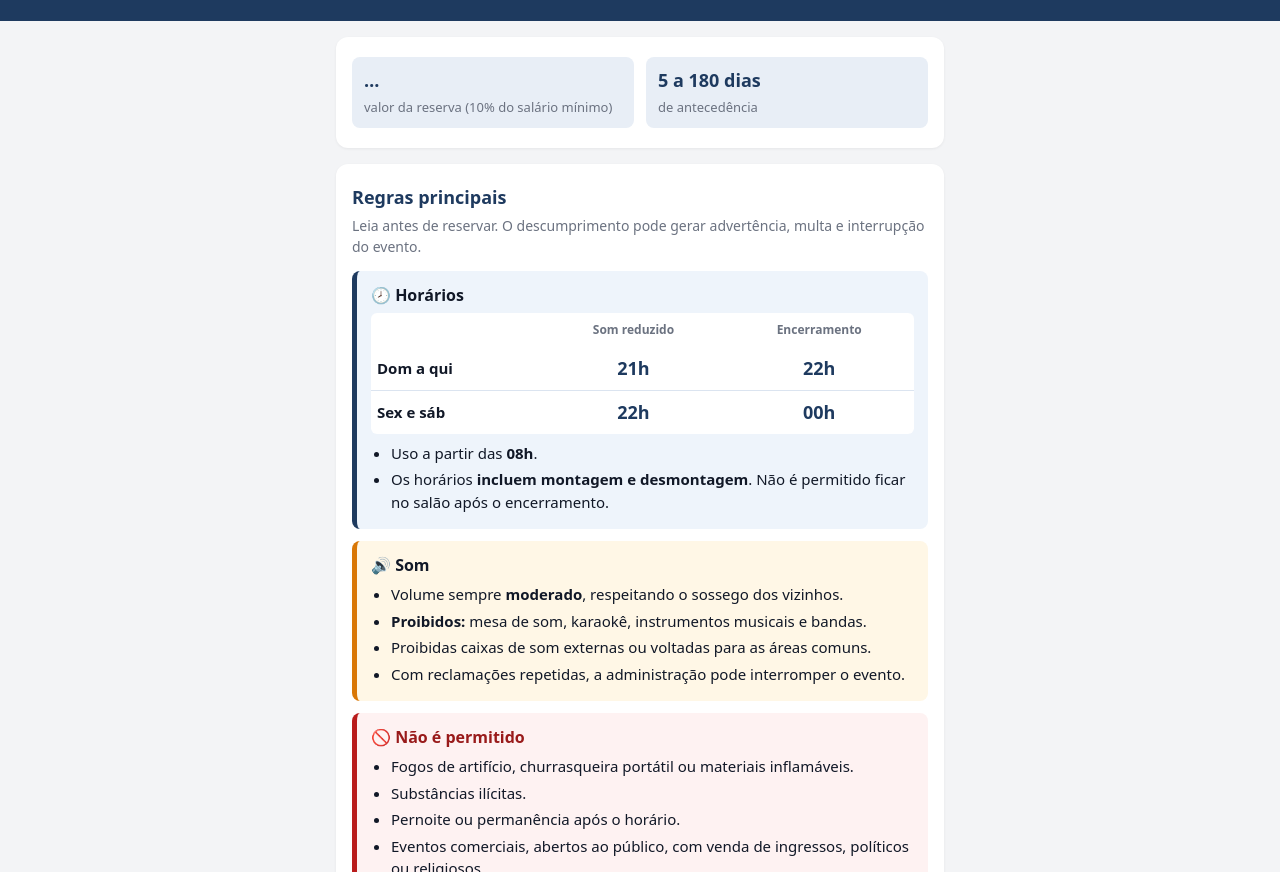
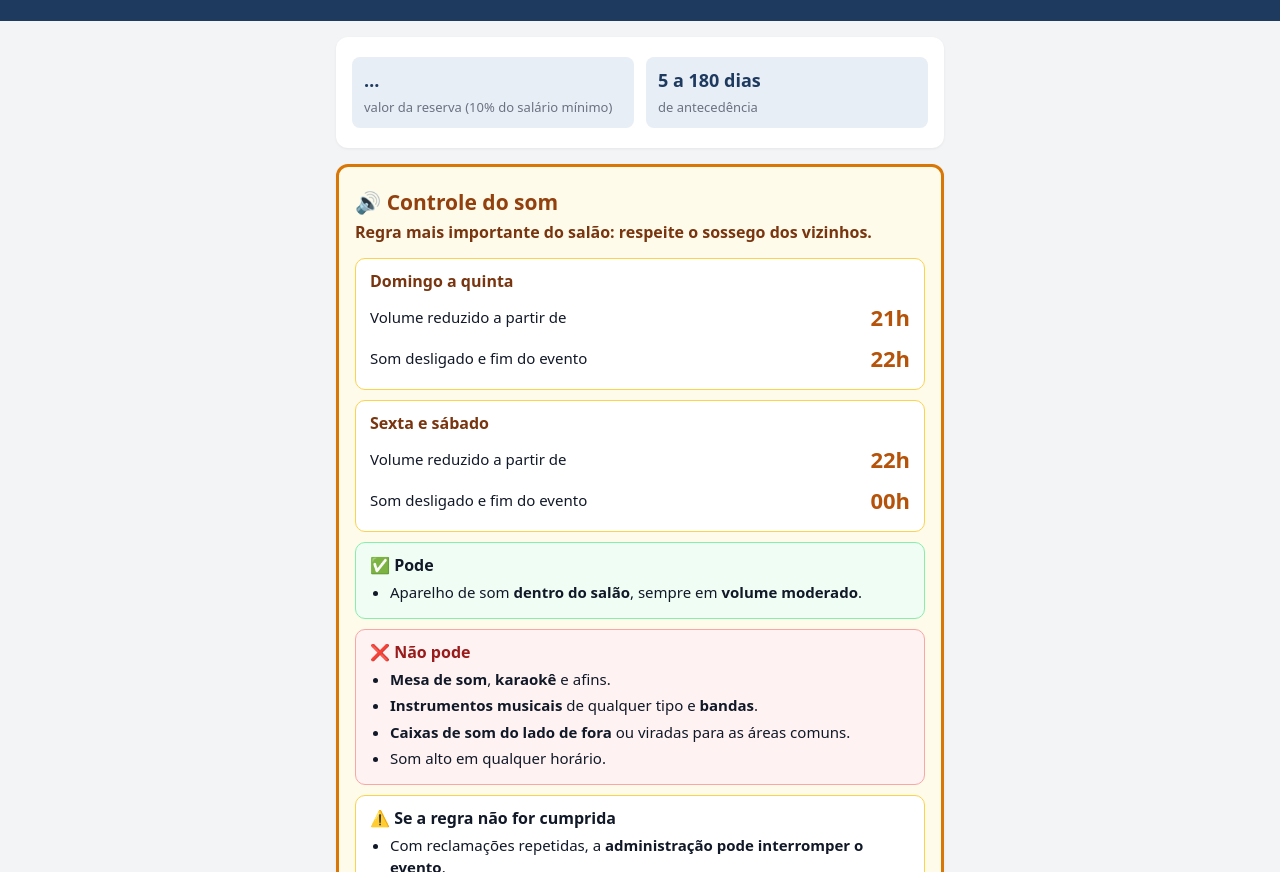
Before and after one commit to figueroa93/S-NDICA-PROFISSIONAL, a plain HTML site: page salao-dom-duarte/Index.html in a window 1280 px wide. Shown: the part 80-952 px from the top of the page. Drawn offline with Linux system fonts and the light colour scheme; a script that the page names is missing.

Commit message:
Destaca o controle do som na página, nos e-mails e na confirmação
- Seção própria 'Controle do som' (horários, pode/não pode, consequências)
- Caixa obrigatória de ciência das regras de som
- Lembrete de som com os horários do dia na tela final e nos e-mails

Co-Authored-By: Claude Opus 5.5 <noreply@anthropic.com>
Claude-Session: https://claude.ai/code/session_01TZgfruWYTgP98LvTUWdcuw

```diff
--- a/salao-dom-duarte/Index.html
+++ b/salao-dom-duarte/Index.html
@@ -37,6 +37,28 @@
     .resumo div { background: var(--cor-clara); border-radius: 8px; padding: 10px 12px; }
     .resumo b { display: block; font-size: 18px; color: var(--cor); }
     .resumo span { font-size: 13px; color: var(--suave); }
+
+    /* Controle do som */
+    .som-destaque { border: 3px solid #d97706; background: #fffbeb; }
+    .som-destaque h2 { color: #92400e; font-size: 21px; margin-bottom: 2px; }
+    .som-sub { margin: 0 0 14px; font-weight: 600; color: #78350f; }
+    .som-horarios { display: grid; grid-template-columns: 1fr; gap: 10px; }
+    .som-dia { background: #fff; border-radius: 10px; padding: 10px 14px; border: 1px solid #fcd34d; }
+    .som-dia > b { display: block; margin-bottom: 4px; color: #78350f; }
+    .som-linha { display: flex; justify-content: space-between; align-items: center; gap: 12px;
+                 padding: 4px 0; font-size: 15px; }
+    .som-linha strong { font-size: 22px; color: #b45309; flex: 0 0 auto; }
+    .som-bloco { border-radius: 10px; padding: 10px 14px; margin-top: 10px; }
+    .som-bloco h3 { margin: 0 0 4px; font-size: 16px; }
+    .som-bloco ul { margin: 0; padding-left: 20px; font-size: 15px; }
+    .som-bloco li { margin: 4px 0; }
+    .som-bloco.pode { background: #f0fdf4; border: 1px solid #86efac; }
+    .som-bloco.nao-pode { background: #fef2f2; border: 1px solid #fca5a5; }
+    .som-bloco.nao-pode h3 { color: #991b1b; }
+    .som-bloco.consequencia { background: #fff; border: 1px solid #fcd34d; }
+    .som-base { margin: 10px 0 0; font-size: 12px; color: var(--suave); }
+    .lembrete-som { background: #fffbeb; border: 2px solid #d97706; border-radius: 10px; padding: 12px;
+                    text-align: left; margin-top: 12px; }
 
     /* Regras principais */
     .regras h2 { margin-bottom: 4px; }
@@ -129,6 +151,51 @@
         </div>
       </section>
 
+      <section class="som-destaque" aria-labelledby="titulo-som">
+        <h2 id="titulo-som"><span aria-hidden="true">🔊</span> Controle do som</h2>
+        <p class="som-sub">Regra mais importante do salão: respeite o sossego dos vizinhos.</p>
+
+        <div class="som-horarios">
+          <div class="som-dia">
+            <b>Domingo a quinta</b>
+            <div class="som-linha"><span>Volume reduzido a partir de</span><strong>21h</strong></div>
+            <div class="som-linha"><span>Som desligado e fim do evento</span><strong>22h</strong></div>
+          </div>
+          <div class="som-dia">
+            <b>Sexta e sábado</b>
+            <div class="som-linha"><span>Volume reduzido a partir de</span><strong>22h</strong></div>
+            <div class="som-linha"><span>Som desligado e fim do evento</span><strong>00h</strong></div>
+          </div>
+        </div>
+
+        <div class="som-bloco pode">
+          <h3>✅ Pode</h3>
+          <ul>
+            <li>Aparelho de som <b>dentro do salão</b>, sempre em <b>volume moderado</b>.</li>
+          </ul>
+        </div>
+
+        <div class="som-bloco nao-pode">
+          <h3>❌ Não pode</h3>
+          <ul>
+            <li><b>Mesa de som</b>, <b>karaokê</b> e afins.</li>
+            <li><b>Instrumentos musicais</b> de qualquer tipo e <b>bandas</b>.</li>
+            <li><b>Caixas de som do lado de fora</b> ou viradas para as áreas comuns.</li>
+            <li>Som alto em qualquer horário.</li>
+          </ul>
+        </div>
+
+        <div class="som-bloco consequencia">
+          <h3>⚠️ Se a regra não for cumprida</h3>
+          <ul>
+            <li>Com reclamações repetidas, a <b>administração pode interromper o evento</b>.</li>
+            <li>Descumprir os horários pode gerar <b>multa</b> e outras penalidades.</li>
+            <li>Primeiro vem uma <b>advertência</b>; se repetir, <b>multa de 50% até 5 vezes a cota condominial</b>.</li>
+          </ul>
+        </div>
+        <p class="som-base">Regulamento do salão, itens 3, 4, 9 e 12 — aprovado em assembleia em 11/12/2025.</p>
+      </section>
+
       <section class="regras" aria-labelledby="titulo-regras">
         <h2 id="titulo-regras">Regras principais</h2>
         <p class="regras-intro">Leia antes de reservar. O descumprimento pode gerar advertência, multa e interrupção do evento.</p>
@@ -145,16 +212,6 @@
           <ul>
             <li>Uso a partir das <b>08h</b>.</li>
             <li>Os horários <b>incluem montagem e desmontagem</b>. Não é permitido ficar no salão após o encerramento.</li>
-          </ul>
-        </div>
-
-        <div class="regra som">
-          <h3><span aria-hidden="true">🔊</span> Som</h3>
-          <ul>
-            <li>Volume sempre <b>moderado</b>, respeitando o sossego dos vizinhos.</li>
-            <li><b>Proibidos:</b> mesa de som, karaokê, instrumentos musicais e bandas.</li>
-            <li>Proibidas caixas de som externas ou voltadas para as áreas comuns.</li>
-            <li>Com reclamações repetidas, a administração pode interromper o evento.</li>
           </ul>
         </div>
 
@@ -235,6 +292,10 @@
             <input type="checkbox" id="aceite" name="aceite">
             <span>Li e concordo com o regulamento do Salão de Festas.</span>
           </label>
+          <label class="aceite">
+            <input type="checkbox" id="aceiteSom" name="aceiteSom">
+            <span>Estou ciente das regras de <u>controle do som</u> (volume reduzido e horário de encerramento) e sou responsável por cumpri-las.</span>
+          </label>
           <button type="submit" class="botao" id="enviar">Solicitar reserva</button>
           <div class="erro" id="erro" role="alert"></div>
         </section>
@@ -249,6 +310,7 @@
         <div class="protocolo" id="r-protocolo"></div>
         <p id="r-data"></p>
         <p>Sua data fica <b>pré-reservada</b>. Ela só é confirmada após o pagamento.</p>
+        <div class="lembrete-som" id="r-som"></div>
       </section>
 
       <section class="sucesso">
@@ -373,7 +435,7 @@
         var dados = {
           nome: f.nome.value, apto: f.apto.value, bloco: f.bloco.value, telefone: f.telefone.value,
           email: f.email.value, observacoes: f.observacoes.value, site: f.site.value,
-          aceite: f.aceite.checked, data: escolhida
+          aceite: f.aceite.checked, aceiteSom: f.aceiteSom.checked, data: escolhida
         };
         if (!info) return mostrarErro('Aguarde as datas carregarem.');
         if (!escolhida) return mostrarErro('Escolha uma data no calendário (passo 1).');
@@ -383,6 +445,7 @@
         if (dados.telefone.replace(/\D/g, '').length < 10) return mostrarErro('Informe um telefone com DDD.');
         if (!/^[^\s@]+@[^\s@]+\.[^\s@]+$/.test(dados.email.trim())) return mostrarErro('Informe um e-mail válido.');
         if (!dados.aceite) return mostrarErro('Marque que leu e concorda com o regulamento.');
+        if (!dados.aceiteSom) return mostrarErro('Marque que está ciente das regras de controle do som.');
 
         mostrarErro('');
         var botao = $('enviar');
@@ -404,6 +467,10 @@
         $('resultado').style.display = 'block';
         $('r-protocolo').textContent = r.protocolo;
         $('r-data').textContent = r.dataExtenso + ' — ' + r.horario;
+        $('r-som').innerHTML = '🔊 <b>No dia do seu evento:</b> volume reduzido a partir das <b></b> e som desligado às <b></b>. ' +
+          'Mesa de som, karaokê, instrumentos e bandas não são permitidos.';
+        $('r-som').querySelectorAll('b')[1].textContent = r.somReduzido;
+        $('r-som').querySelectorAll('b')[2].textContent = r.encerramento;
         $('r-valor').textContent = moeda(r.valor);
         $('r-copia').value = r.pix;
         $('r-dados').innerHTML = '';
--- a/salao-dom-duarte/testes/testar-celular.js
+++ b/salao-dom-duarte/testes/testar-celular.js
@@ -14,7 +14,7 @@ const mock = `<script>
       ocupadas: ['2026-11-07', '2026-11-13', '2026-11-20'],
       horarios: [0,1,2,3,4,5,6].map(function (d) { return d >= 5 ? {inicio:'08h',somReduzido:'22h',encerramento:'00h'} : {inicio:'08h',somReduzido:'21h',encerramento:'22h'}; }) }; },
     solicitarReserva: function () { return { protocolo: 'DD20261114-AB12', dataExtenso: 'sábado, 14/11/2026',
-      horario: 'das 08h às 00h (som reduzido às 22h)', valor: 162.1,
+      horario: 'das 08h às 00h (som reduzido às 22h)', somReduzido: '22h', encerramento: '00h', valor: 162.1,
       pix: '00020126360014br.gov.bcb.pix0114686812790001505204000053039865406162.105802BR5915Cond Dom Duarte6014RIO DE JANEIRO62180514DD20261114AB126304ABCD',
       chave: '68681279000150', favorecido: 'Cond Dom Duarte', banco: 'C6 Bank',
       emailAdmin: 'domduartecondominio@gmail.com', telefoneAdmin: '(21) 2454-7602' }; }
@@ -61,6 +61,7 @@ const html = fs.readFileSync(path.join(raiz, 'Index.html'), 'utf8')
   await page.fill('#telefone', '(21) 99999-0000');
   await page.fill('#email', 'maria.da.silva.teste.com.email.comprido@exemplo.com.br');
   await page.check('#aceite');
+  await page.check('#aceiteSom');
   await page.click('#enviar');
   await page.waitForSelector('#resultado', { state: 'visible' });
   await page.waitForTimeout(300);
--- a/salao-dom-duarte/testes/testar-logica.js
+++ b/salao-dom-duarte/testes/testar-logica.js
@@ -90,7 +90,7 @@ teste('Valor = 10% do salário mínimo (BCB) e cai para a referência se falhar'
   respostaBCB = { code: 200, body: '[{"data":"01/01/2026","valor":"1621.00"}]' };
 });
 
-const base = { nome: 'Maria Teste', apto: '302', bloco: '1', telefone: '(21) 99999-0000', email: 'maria@exemplo.com', aceite: true };
+const base = { nome: 'Maria Teste', apto: '302', bloco: '1', telefone: '(21) 99999-0000', email: 'maria@exemplo.com', aceite: true, aceiteSom: true };
 const erroDe = (dados) => { try { g('validarPedido_')(dados); return null; } catch (e) { return e.message; } };
 
 teste('Antecedência mínima de 5 dias e máxima de 180', () => {
@@ -104,6 +104,7 @@ teste('Antecedência mínima de 5 dias e máxima de 180', () => {
 
 teste('Exige aceite do regulamento e dados válidos; campo-isca bloqueia robôs', () => {
   assert.match(erroDe({ ...base, aceite: false, data: '2026-11-10' }), /regulamento/);
+  assert.match(erroDe({ ...base, aceiteSom: false, data: '2026-11-10' }), /controle do som/);
   assert.match(erroDe({ ...base, email: 'x', data: '2026-11-10' }), /e-mail/);
   assert.match(erroDe({ ...base, telefone: '1234', data: '2026-11-10' }), /telefone/);
   assert.match(erroDe({ ...base, site: 'spam', data: '2026-11-10' }), /inválido/);
@@ -135,6 +136,9 @@ teste('Fluxo: pré-reserva amarela + e-mail ao morador e à administração', ()
   assert.strictEqual(emails.length, 2);
   assert.strictEqual(emails[0].to, 'maria@exemplo.com');
   assert.ok(emails[0].htmlBody.includes(r1.pix));
+  assert.ok(emails[0].htmlBody.includes('volume reduzido a partir das 22h'));
+  assert.strictEqual(r1.somReduzido, '22h');
+  assert.strictEqual(r1.encerramento, '00h');
   assert.ok(emails[0].htmlBody.includes(r1.protocolo));
   assert.strictEqual(emails[1].to, 'domduartecondominio@gmail.com');
   assert.ok(emails[1].htmlBody.includes('acao=confirmar'));
```
Also changed, not shown: 1 other file.
